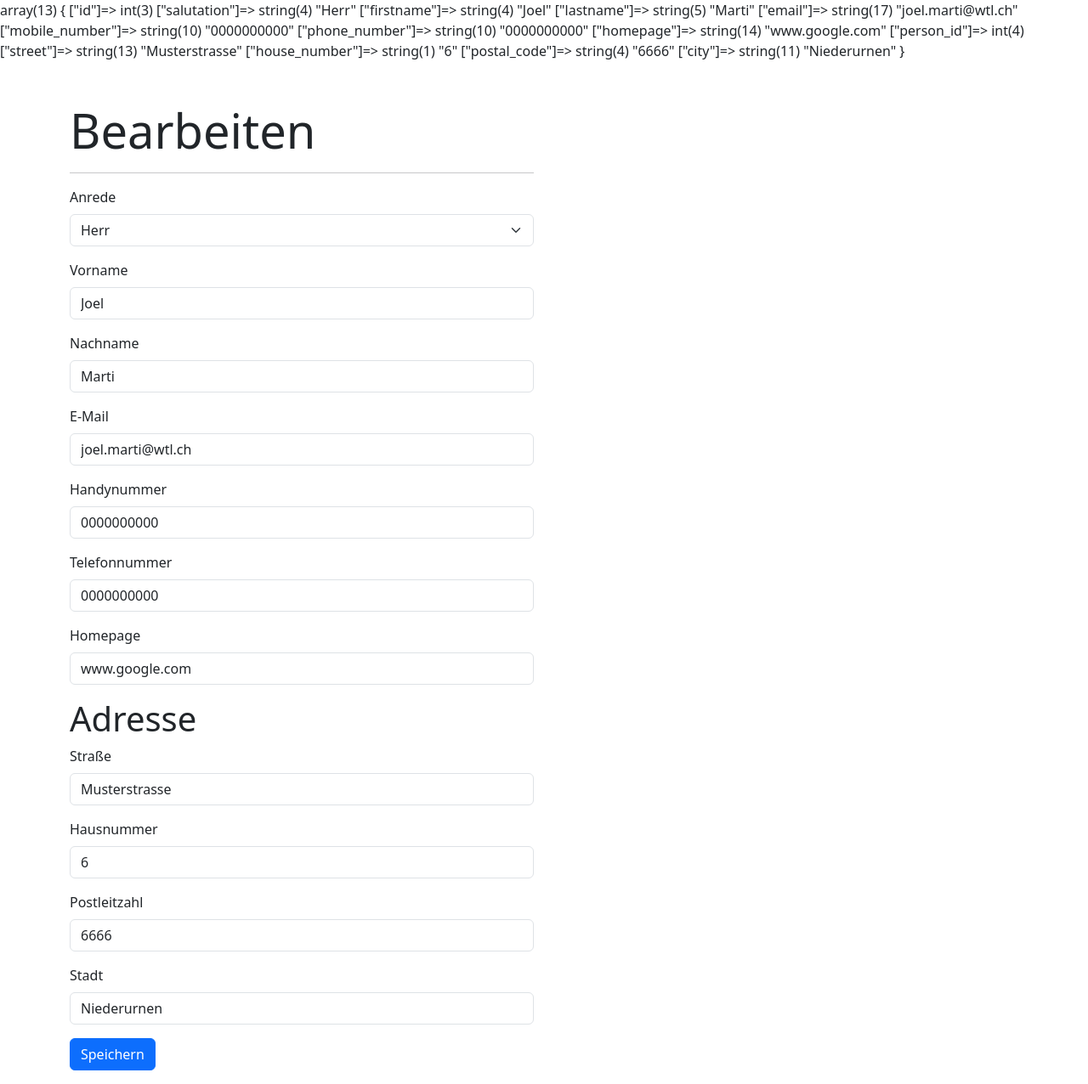
After one commit to Kyrugaa/addressverwaltung, a PHP site: page /editPerson.php?id=4 in a window 1280 px wide. The commit adds this page. Shown: the whole page at 85% size. Run offline with PHP 8.4, Linux system fonts and the light colour scheme; data comes from the database, SQL or seed files in the repository; both versions use the stored data as it was after the commit.

Commit message:
Bearbeiten funktioniert

```diff
--- /dev/null
+++ b/editPerson.php
@@ -0,0 +1,111 @@
+<?php
+session_start();
+
+require_once 'includes/dbhandler.php';
+
+if($_SERVER['REQUEST_METHOD'] == 'POST'){
+    $person_id = $_POST['person_id'];
+    $salutation = $_POST['salutation'];
+    $firstname = $_POST['firstname'];
+    $lastname = $_POST['lastname'];
+    $email = $_POST['email'];
+    $mobile_number = $_POST['mobile_number'];
+    $phone_number = $_POST['phone_number'];
+    $homepage = $_POST['homepage'];
+    $street = $_POST['street'];
+    $house_number = $_POST['house_number'];
+    $postal_code = $_POST['postal_code'];
+    $city = $_POST['city'];
+
+    // Debug statement to print form data
+    echo "Form Data: ";
+    var_dump($_POST);
+
+    updatePerson($person_id, $salutation, $firstname, $lastname, $email, $mobile_number, $phone_number, $homepage, $street, $house_number, $postal_code, $city);
+
+    header("Location: index.php");
+    exit();
+}
+
+if(!isset($_GET['id'])){
+    header("Location: index.php");
+    exit();
+}
+
+$person_id = $_GET['id'];
+
+$person = getSpecificPerson($person_id);
+var_dump($person);
+
+?>
+
+<!DOCTYPE html>
+<html lang="en">
+<head>
+    <meta charset="UTF-8">
+    <meta name="viewport" content="width=device-width, initial-scale=1.0">
+    <title>Bearbeiten</title>
+    <link href="https://cdn.jsdelivr.net/npm/bootstrap@5.3.3/dist/css/bootstrap.min.css" rel="stylesheet" integrity="sha384-QWTKZyjpPEjISv5WaRU9OFeRpok6YctnYmDr5pNlyT2bRjXh0JMhjY6hW+ALEwIH" crossorigin="anonymous">
+</head>
+<body>
+    <div class="container mt-5">
+        <div class="row">
+            <div class="col-md-6">
+                <h1 class="display-4">Bearbeiten</h1><hr>
+                <form action="editPerson.php" method="POST">
+                    <input type="hidden" name="person_id" value="<?php echo $person_id; ?>">
+                    <div class="mb-3">
+                        <label for="salutation" class="form-label">Anrede</label>
+                        <select class="form-select" id="salutation" name="salutation" required>
+                            <option value="Herr" <?php if($person['salutation'] == 'Herr') echo 'selected'; ?>>Herr</option>
+                            <option value="Frau" <?php if($person['salutation'] == 'Frau') echo 'selected'; ?>>Frau</option>
+                        </select>
+                    </div>
+                    <div class="mb-3">
+                        <label for="firstname" class="form-label">Vorname</label>
+                        <input type="text" class="form-control" id="firstname" name="firstname" value="<?php echo $person['firstname']; ?>" required>
+                    </div>
+                    <div class="mb-3">
+                        <label for="lastname" class="form-label">Nachname</label>
+                        <input type="text" class="form-control" id="lastname" name="lastname" value="<?php echo $person['lastname']; ?>" required>
+                    </div>
+                    <div class="mb-3">
+                        <label for="email" class="form-label">E-Mail</label>
+                        <input type="email" class="form-control" id="email" name="email" value="<?php echo $person['email']; ?>" required>
+                    </div>
+                    <div class="mb-3">
+                        <label for="mobile_number" class="form-label">Handynummer</label>
+                        <input type="text" class="form-control" id="mobile_number" name="mobile_number" value="<?php echo $person['mobile_number']; ?>" required>
+                    </div>
+                    <div class="mb-3">
+                        <label for="phone_number" class="form-label">Telefonnummer</label>
+                        <input type="text" class="form-control" id="phone_number" name="phone_number" value="<?php echo $person['phone_number']; ?>" required>
+                    </div>
+                    <div class="mb-3">
+                        <label for="homepage" class="form-label">Homepage</label>
+                        <input type="text" class="form-control" id="homepage" name="homepage" value="<?php echo $person['homepage']; ?>">
+                    </div>
+                    <h6 class="display-6">Adresse</h6>
+                    <div class="mb-3">
+                        <label for="street" class="form-label">Straße</label>
+                        <input type="text" class="form-control" id="street" name="street" value="<?php echo $person['street']; ?>" required>
+                    </div>
+                    <div class="mb-3">
+                        <label for="house_number" class="form-label">Hausnummer</label>
+                        <input type="text" class="form-control" id="house_number" name="house_number" value="<?php echo $person['house_number']; ?>" required>
+                    </div>
+                    <div class="mb-3">
+                        <label for="postal_code" class="form-label">Postleitzahl</label>
+                        <input type="text" class="form-control" id="postal_code" name="postal_code" value="<?php echo $person['postal_code']; ?>" required>
+                    </div>
+                    <div class="mb-3">
+                        <label for="city" class="form-label">Stadt</label>
+                        <input type="text" class="form-control" id="city" name="city" value="<?php echo $person['city']; ?>" required>
+                    </div>
+                    <button type="submit" class="btn btn-primary" name="submit-person">Speichern</button>
+                </form>
+            </div>
+        </div>
+    </div>
+</body>
+</html>
--- a/includes/dbhandler.php
+++ b/includes/dbhandler.php
@@ -26,6 +26,8 @@ function close_connection ($conn){
 }
 
 function safePerson($salutation, $firstname, $lastname, $email, $mobile_number, $phone_number, $homepage, $street, $house_number, $postal_code, $city){
+
+    try{
     $conn = getConnection();
     $sql = "INSERT INTO persons(salutation, firstname, lastname, email, mobile_number, phone_number, homepage) VALUES (?, ?, ?, ?, ?, ?, ?)";
     $stmt = $conn->prepare($sql);
@@ -38,10 +40,14 @@ function safePerson($salutation, $firstname, $lastname, $email, $mobile_number,
     $stmt = $conn->prepare($sql);
     $stmt->bind_param("issss", $person_id, $street, $house_number, $postal_code, $city);
     $stmt->execute();
-
-    close_connection($conn);
-    header("Location: ../index.php");
-    exit();
+    } catch (Exception $e) {
+        error_log("Error: " . $e->getMessage());
+        throw $e;
+    } finally {
+        close_connection($conn);
+        header("Location: ../index.php");
+        exit();
+    }
 }
 
 function getPersons(){
@@ -57,3 +63,54 @@ function getPersons(){
     close_connection($conn);
     return $persons;
 }
+
+function getSpecificPerson($person_id) {
+    $conn = getConnection();
+    if ($conn->connect_error) {
+        die("Connection failed: " . $conn->connect_error);
+    }
+
+    $sql = "SELECT * FROM persons INNER JOIN addresses ON persons.id = addresses.person_id WHERE persons.id = ?";
+    $stmt = $conn->prepare($sql);
+    if (!$stmt) {
+        die("Prepare failed: " . $conn->error);
+    }
+
+    $stmt->bind_param("i", $person_id);
+    $stmt->execute();
+    $result = $stmt->get_result();
+    if ($result->num_rows === 0) {
+        echo "No records found for person_id: " . htmlspecialchars($person_id);
+        return null;
+    }
+
+    $person = $result->fetch_assoc();
+    if (!$person) {
+        echo "Fetch failed.";
+        return null;
+    }
+
+    close_connection($conn);
+    return $person;
+}
+
+function updatePerson($person_id, $salutation, $firstname, $lastname, $email, $mobile_number, $phone_number, $homepage, $street, $house_number, $postal_code, $city) {
+    try {
+        $conn = getConnection();
+
+        $sql = "UPDATE persons SET salutation = ?, firstname = ?, lastname = ?, email = ?, mobile_number = ?, phone_number = ?, homepage = ? WHERE id = ?";
+        $stmt = $conn->prepare($sql);
+        $stmt->bind_param("sssssssi", $salutation, $firstname, $lastname, $email, $mobile_number, $phone_number, $homepage, $person_id);
+        $stmt->execute();
+
+        $sql = "UPDATE addresses SET street = ?, house_number = ?, postal_code = ?, city = ? WHERE person_id = ?";
+        $stmt = $conn->prepare($sql);
+        $stmt->bind_param("ssssi", $street, $house_number, $postal_code, $city, $person_id);
+        $stmt->execute();
+    } catch (Exception $e) {
+        error_log("Error: " . $e->getMessage());
+        throw $e;
+    } finally {
+        close_connection($conn);
+    }
+}
--- a/index.php
+++ b/index.php
@@ -85,6 +85,7 @@ $persons = getPersons();
             <div class="col-md-6">
                 <h1 class="display-4">Gespeicherte Adressen</h1><hr>
                 <ul class="list-group">
+                    <input type="text" class="search form-control" placeholder="Suchen..." style="margin-bottom: 1.9em; margin-top: 1.2em;">
                     <?php foreach ($persons as $person): ?>
                         <li class="list-group-item">
                         <h5><?php echo htmlspecialchars($person['firstname'] . ' ' . $person['lastname']); ?></h5>
@@ -102,6 +103,8 @@ $persons = getPersons();
                             <p>PLZ: <?php echo htmlspecialchars($person['postal_code']) ?></p>
                             <p>Stadt: <?php echo htmlspecialchars($person['city']) ?></p>
 
+                            <a href="editPerson.php?id=<?php echo $person['id'] + 1; ?>" class="btn btn-primary">Bearbeiten</a>
+                            <a href="includes/deletePerson.php?id=<?php echo $person['id']; ?>" class="btn btn-danger">Löschen</a>
 
                         </li>
                     <?php endforeach; ?>
```
Also changed, not shown: ressources/adressverwaltung.sql (added, +122 -0 lines).
